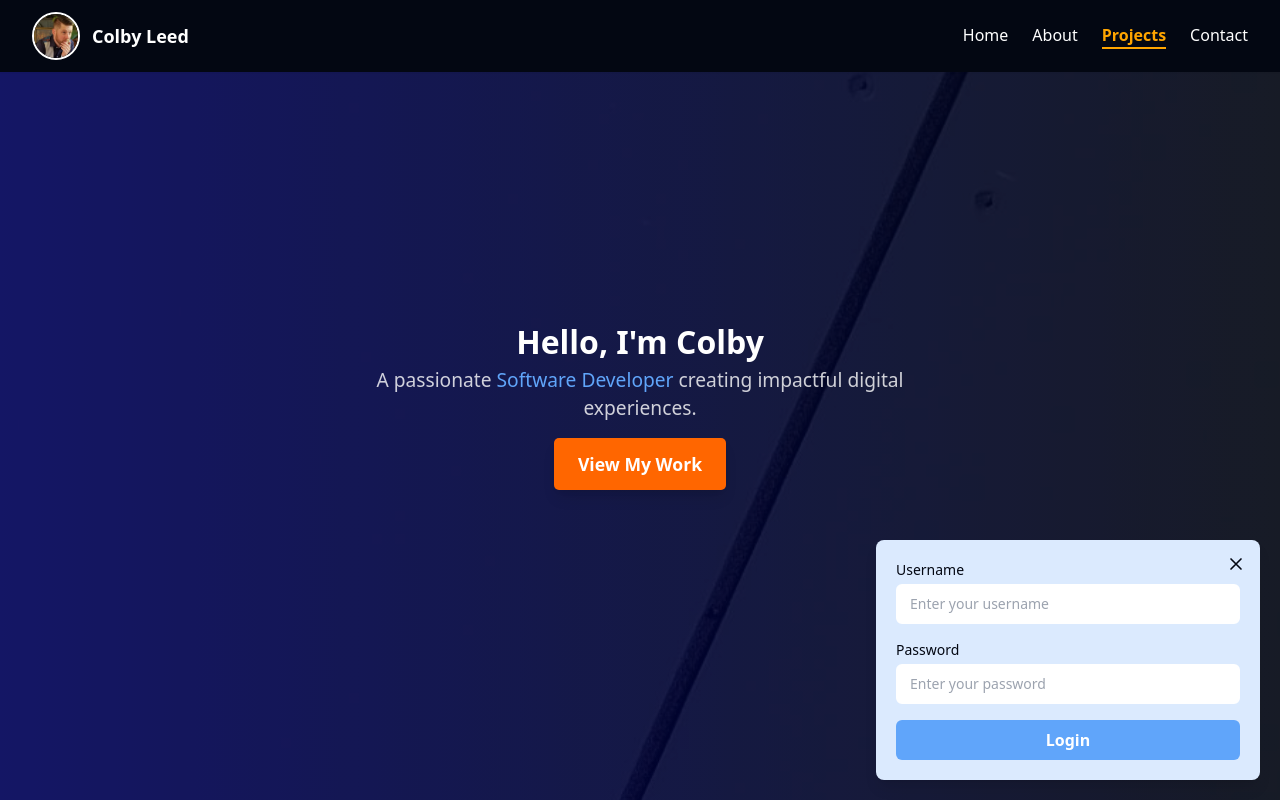
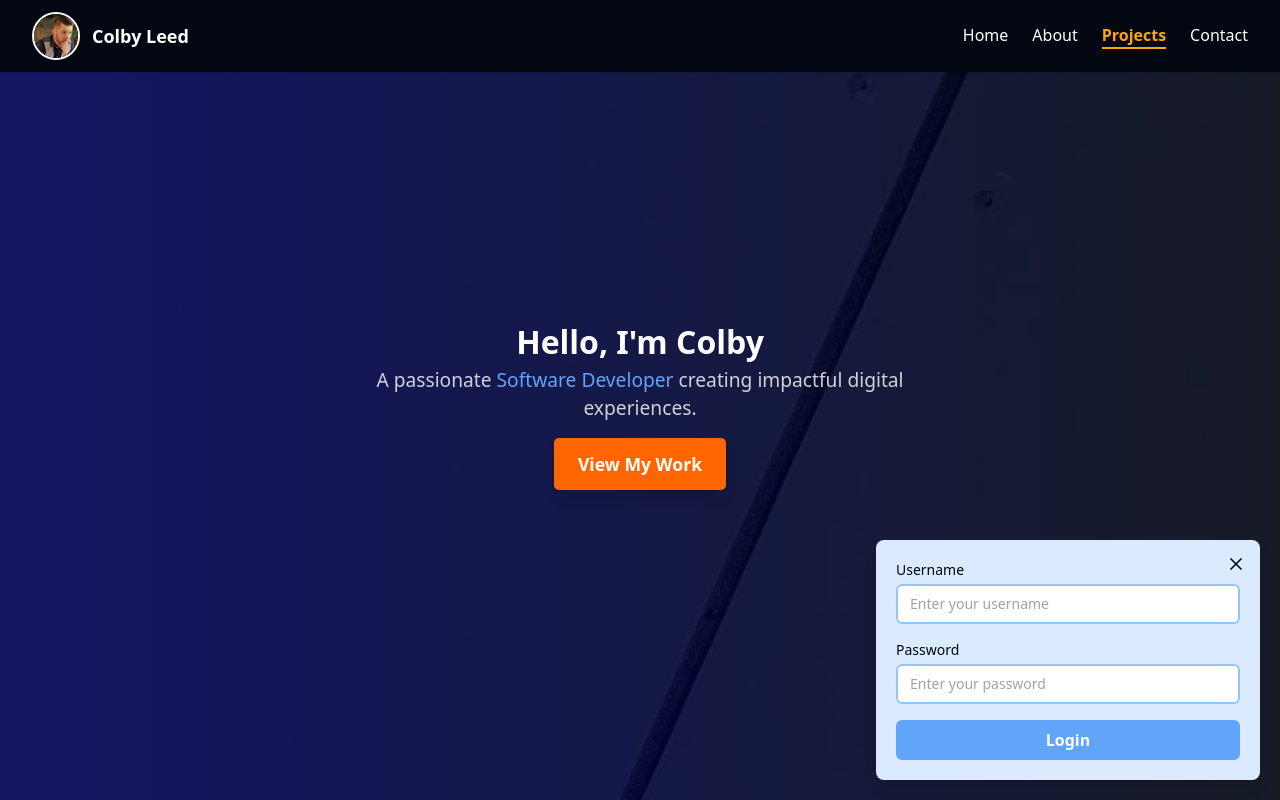
Before and after one commit to CTLeed/Portfolio, an Angular app in the folder frontend/: page /login in a window 1280 px wide. Shown: the top 800 px of the page. Built offline with nearby package versions, Linux system fonts and the light colour scheme; no server answers.

Commit message:
login component

```diff
--- a/frontend/src/app/features/login/login.component.html
+++ b/frontend/src/app/features/login/login.component.html
@@ -17,7 +17,7 @@
         type="text"
         formControlName="username"
         placeholder="Enter your username"
-        class="w-full px-3 py-2 border-2 rounded-md text-sm text-gray-800 border-gray-300 focus:outline-none focus:border-blue-400 focus:ring-2 focus:ring-blue-200 placeholder-gray-400"
+        class="w-full px-3 py-2 border-2 rounded-md text-sm text-bg-black border-blue-400 focus:outline-none focus:border-blue-600 focus:ring-2 focus:ring-blue-400 placeholder-gray-400"
       />
       <div *ngIf="loginForm.get('username')?.invalid && loginForm.get('username')?.touched" class="text-red-500 text-sm mt-1">
         Username must be at least 3 characters long
@@ -31,7 +31,7 @@
         type="password"
         formControlName="password"
         placeholder="Enter your password"
-        class="w-full px-3 py-2 border-2 rounded-md text-sm text-gray-800 border-gray-300 focus:outline-none focus:border-blue-400 focus:ring-2 focus:ring-blue-200 placeholder-gray-400"
+        class="w-full px-3 py-2 border-2 rounded-md text-sm text-bg-black border-blue-400 focus:outline-none focus:border-blue-600 focus:ring-2 focus:ring-blue-400 placeholder-gray-400"
       />
       <div *ngIf="loginForm.get('password')?.invalid && loginForm.get('password')?.touched" class="text-red-500 text-sm mt-1">
         Password must be at least 6 characters long
```
